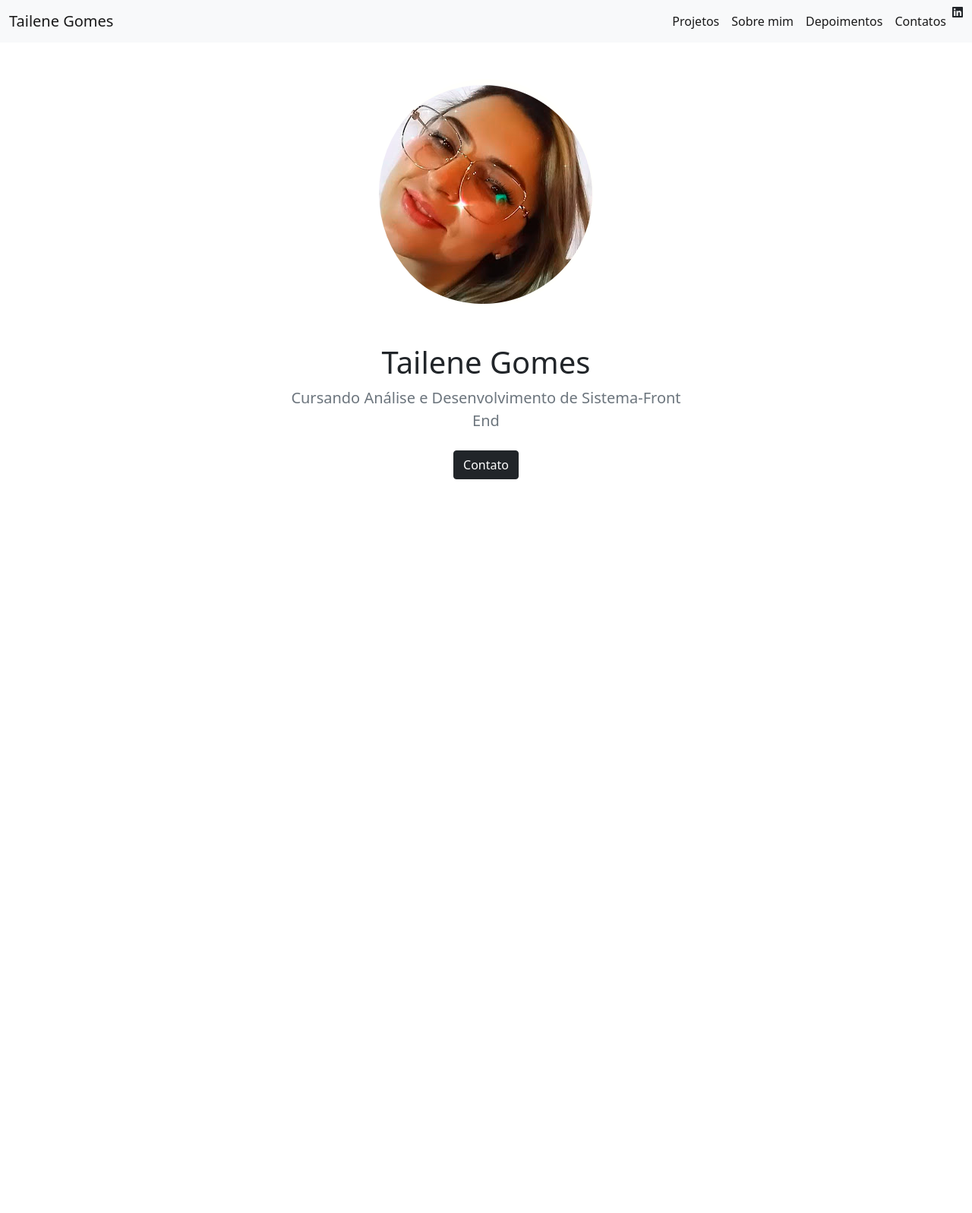
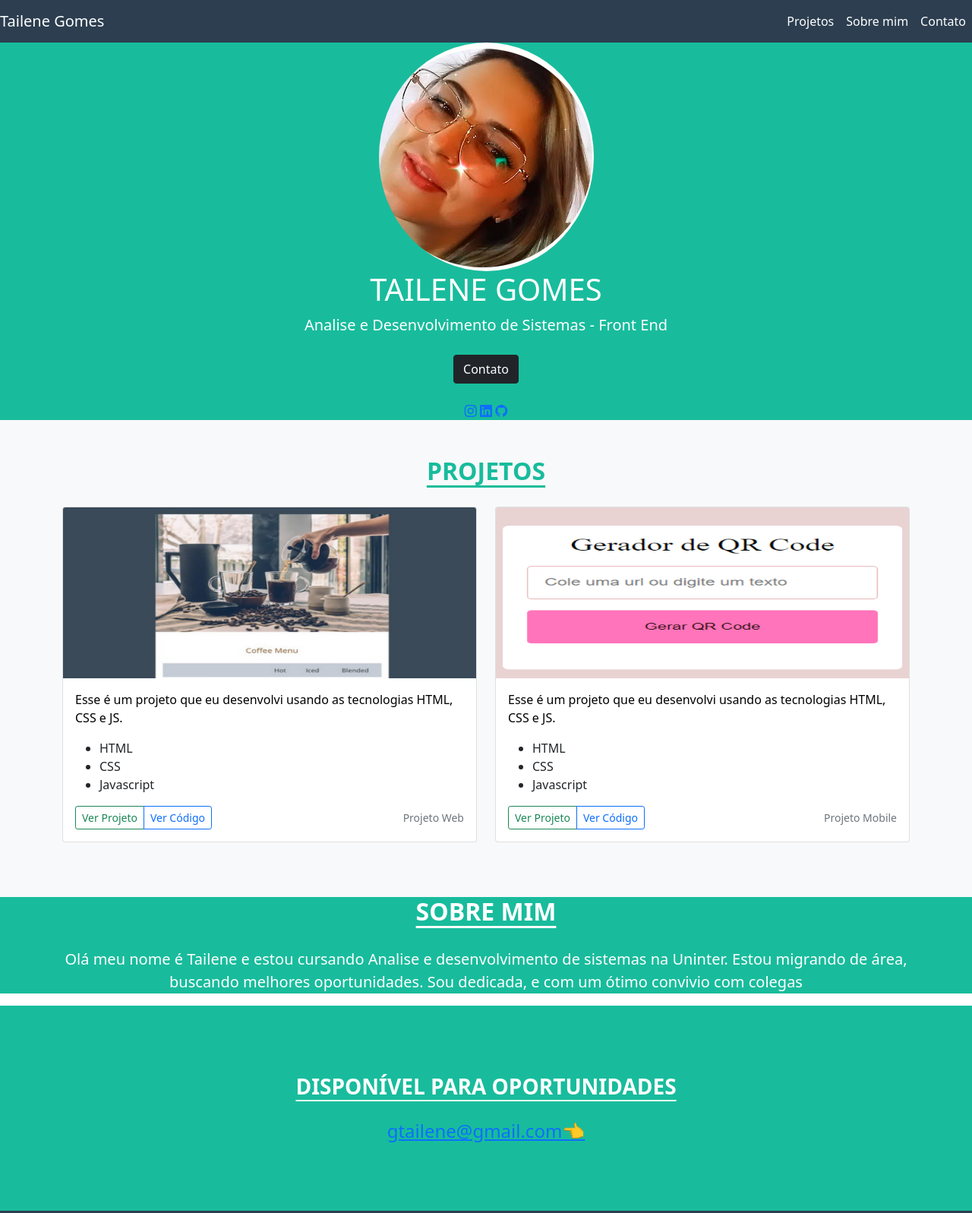
Before and after one commit to TaileneGomes/Meu-Portif-lio, a plain HTML site: page index.html in a window 1280 px wide. Shown: the top 1597 px of the page at 76% size. Before the commit the page ends 800 px from the top, so only its background shows below. Drawn offline with nearby package versions, Linux system fonts and the light colour scheme.

Commit message:
Implementação do CSS e Imagens

```diff
--- a/index.html
+++ b/index.html
@@ -8,24 +8,14 @@
 <script src="https://cdn.jsdelivr.net/npm/bootstrap@5.0.2/dist/js/bootstrap.bundle.min.js" integrity="sha384-MrcW6ZMFYlzcLA8Nl+NtUVF0sA7MsXsP1UyJoMp4YLEuNSfAP+JcXn/tWtIaxVXM" crossorigin="anonymous"></script>
 <script src="https://cdn.jsdelivr.net/npm/@popperjs/core@2.9.2/dist/umd/popper.min.js" integrity="sha384-IQsoLXl5PILFhosVNubq5LC7Qb9DXgDA9i+tQ8Zj3iwWAwPtgFTxbJ8NT4GN1R8p" crossorigin="anonymous"></script>
 <script src="https://cdn.jsdelivr.net/npm/bootstrap@5.0.2/dist/js/bootstrap.min.js" integrity="sha384-cVKIPhGWiC2Al4u+LWgxfKTRIcfu0JTxR+EQDz/bgldoEyl4H0zUF0QKbrJ0EcQF" crossorigin="anonymous"></script>
-<script src="http://kit.fontawesome.com/8dd542139c.js" crossorigin="anonymous"></script>
-<style>
-    .foto-perfil {
-    height: 100%;
-    width: auto;
-    max-width: 100%;
-    border-radius: 50%;
-
-}
-
-</style>
-
+<link rel="stylesheet" href="https://cdn.jsdelivr.net/npm/bootstrap-icons@1.11.2/font/bootstrap-icons.min.css">
+<link rel="stylesheet" href="style.css">
 </head>
 <body>
-    <nav class="navbar navbar-expand-lg navbar-light bg-light">
-        <div class="container-fluid">
-          <a class="navbar-brand" href="#">Tailene Gomes</a>
-          <button class="navbar-toggler" type="button" data-bs-toggle="collapse" data-bs-target="#navbarSupportedContent" aria-controls="navbarSupportedContent" aria-expanded="false" aria-label="Toggle navigation">
+  <nav class="navbar navbar-expand-md navbar-light" style="background-color:#2c3e50">
+    <a class="navbar-brand" href="#" style=color:white>Tailene Gomes</a>
+    <button class="navbar-toggler" type="button" data-toggle="collapse" data-target="#navbarsExample04"
+        aria-controls="navbarsExample04" aria-expanded="false" aria-label="Toggle navigation">
         <span class="navbar-toggler-icon"></span>
           </button>
           <div class="collapse navbar-collapse" id="navbarSupportedContent">
@@ -33,34 +23,110 @@
 
             </ul>
             <ul class="navbar-nav">
-             <li class="nav-item">
-               <a class="nav-link active" aria-current="page" href="#">Projetos</a>
+                <li>
+                    <a href="#projetos" class="nav-link" style=color:white> Projetos</a>
                 </li>
-             <li class="nav-item">
-                <a class="nav-link active" aria-current="page" href="#">Sobre mim</a>
+                <li>
+                    <a href="#sobre-mim" class="nav-link" style=color:white>Sobre mim</a>
                 </li>
-              <li class="nav-item">
-                <a class="nav-link active" aria-current="page" href="#">Depoimentos</a>
+                <li>
+                    <a href="#contato" class="nav-link" style=color:white>Contato</a>
                 </li>
-              <li class="nav-item">
-                <a class="nav-link active" aria-current="page" href="#">Contatos</a>
-              </li>
-              <i class="fab fa-linkedin"></i>
-
-          </div>
+            </ul>
         </div>
     </nav>
-      <section class="py-5 text-center container">
-        <img class="foto-perfil" src="Img/fototay1.png" alt="">
-        <div class="row py-lg-5">
-          <div class="col-lg-6 col-md-8 mx-auto">
-            <h1 class="fw-light">Tailene Gomes</h1>
-            <p class="lead text-muted">Cursando Análise e Desenvolvimento de Sistema-Front End</p>
+    <section class="jumbotron text-center corPrimaria">
+      <div class="container">
+          <img src="Img/fototay1.png" class="foto-perfil" alt="Responsive image">
+          <h1 class="jumbotron-heading" style="color:white;text-transform: uppercase;">Tailene Gomes</h1>
+          <p class="lead" style="color:white !important;">Analise e Desenvolvimento de Sistemas - Front End
+          </p>
           <p>
-              <a href="#" class="btn btn-dark my-2">Contato</a>
+            <a href="#contato" class="btn btn-dark my-2">Contato</a>
           </p>
+            <a href="https://www.instagram.com/" class="bi bi-instagram"></a>
+            <a href="https://www.linkedin.com/feed/?trk=homepage-basic_sign-in-submit" class="bi bi-linkedin"></a>
+            <a href="https://github.com/" class="bi bi-github"></a>
           </div>
         </div>
       </section>
+      <div class="album py-5 bg-light " id="projetos">
+        <div class="container">
+            <h2 class="text-center jumbotron-heading titulosVerdes">Projetos</h2>
+            <div class="row">
+                <div class="col-md-6">
+                    <div class="card mb-4 box-shadow">
+                        <img class="card-img-top"
+                            data-src="holder.js/100px225?theme=thumb&amp;bg=55595c&amp;fg=eceeef&amp;text=Thumbnail"
+                            alt="Thumbnail [100%x225]" src="./Img/Screenshot_20231205-164840.png" data-holder-rendered="true"
+                            style="height: 225px; width: 100%;max-width: 100%; display: block;">
+                        <div class="card-body">
+                            <p class="card-text">Esse é um projeto que eu desenvolvi usando as tecnologias HTML, CSS e JS.
+                            </p>
+                            <ul>
+                                <li>HTML</li>
+                                <li>CSS</li>
+                                <li>Javascript</li>
+                              </ul>
+                              <div class="d-flex justify-content-between align-items-center">
+                                  <div class="btn-group">
+                                      <button type="button" class="btn btn-sm btn-outline-success">Ver Projeto</button>
+                                      <button type="button" class="btn btn-sm btn-outline-primary">Ver Código</button>
+                                  </div>
+                                  <small class="text-muted">Projeto Web</small>
+                              </div>
+                          </div>
+                      </div>
+                  </div>
+                  <div class="col-md-6">
+                      <div class="card mb-4 box-shadow">
+                          <img class="card-img-top"
+                              data-src="holder.js/100px225?theme=thumb&amp;bg=55595c&amp;fg=eceeef&amp;text=Thumbnail"
+                              alt="Thumbnail [100%x225]" src="./Img/Captura de tela 2023-12-05 165750.png" data-holder-rendered="true"
+                              style="height: 225px; width: 100%; display: block;">
+                          <div class="card-body">
+                              <p class="card-text">Esse é um projeto que eu desenvolvi usando as tecnologias HTML, CSS e JS.
+                              </p>
+                              <ul>
+                                  <li>HTML</li>
+                                  <li>CSS</li>
+                                  <li>Javascript</li>
+                                  </ul>
+                              <div class="d-flex justify-content-between align-items-center">
+                                  <div class="btn-group">
+                                      <button type="button" class="btn btn-sm btn-outline-success">Ver Projeto</button>
+                                      <button type="button" class="btn btn-sm btn-outline-primary">Ver Código</button>
+                                  </div>
+                                  <small class="text-muted">Projeto Mobile</small>
+                              </div>
+                          </div>
+                      </div>
+                  </div>
+              </div>
+          </div>
+      </div>
+
+      <section class="jumbotron text-center corPrimaria" id="sobre-mim">
+          <div class="container">
+              <h2 class="jumbotron-heading titulosBrancos">Sobre mim</h2>
+              <p class="lead paragrafoBrancos">Olá meu nome é Tailene e estou cursando Analise e desenvolvimento de sistemas na Uninter. Estou migrando de área, buscando melhores oportunidades. Sou dedicada, e com um ótimo convivio com colegas </p>
+          </div>
+      </section>
+
+      <section Id="contato" class="corPrimaria">
+          <div class="corPrimaria">
+              <div class="container-fluid">
+                  <h3 style="padding-top:90px;" class="text-center titulosBrancos">Disponível para oportunidades</h3>
+                  <h4 style="padding-bottom:90px;margin-bottom: 0px;color:white;" class="text-center"><a
+                          href="mailto:seuemail@hotmail.com">gtailene@gmail.com👈</a></h4>
+              </div>
+          </div>
+      </section>
+
+      <footer class="text-center" style="background-color:#2c3e50;padding:0px; margin:0px">
+          <p style="margin:0px;padding-top:15px;padding-bottom:15px;color:white !important">Telefone (51) 99980-0082
+          </p>
+      </footer>
+
 </body>
 </html>
--- a/style.css
+++ b/style.css
@@ -1,8 +1,52 @@
-style
 .foto-perfil {
     height: 100%;
-    width: auto;
-    max-width: 100%;
+    max-width: auto;
     border-radius: 50%;
+}
 
+.icones {
+    padding-left: 5px;
 }
+
+.titulosBrancos {
+    text-decoration: underline;
+    text-underline-position: under;
+    padding-bottom: 20px;
+    text-transform: uppercase;
+    font-weight: 700;
+    color: white;
+}
+
+.titulosVerdes {
+    text-decoration: underline;
+    text-underline-position: under;
+    padding-bottom: 20px;
+    text-transform: uppercase;
+    font-weight: 700;
+    color: #18bc9c
+}
+
+.paragrafoBrancos {
+    color: white !important;
+}
+
+
+.jumbotron {
+    margin-bottom: 0px;
+}
+
+html {
+    scroll-behavior: smooth;
+}
+
+p {
+    color: black !important;
+}
+
+.corPrimaria {
+    background-color: #18bc9c;
+}
+
+.itemMenu {
+    color: white;
+}
```
Also changed, not shown: Img/Captura de tela 2023-12-05 165750.png (added), Img/Screenshot_20231205-164840.png (added). Lines whose indentation alone changed are shown as unchanged.
